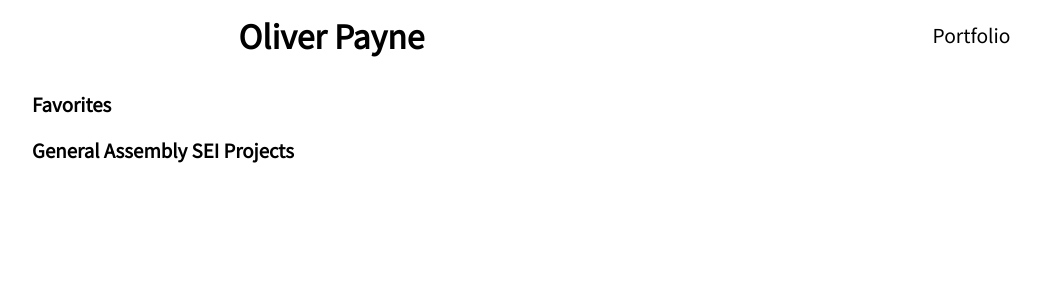
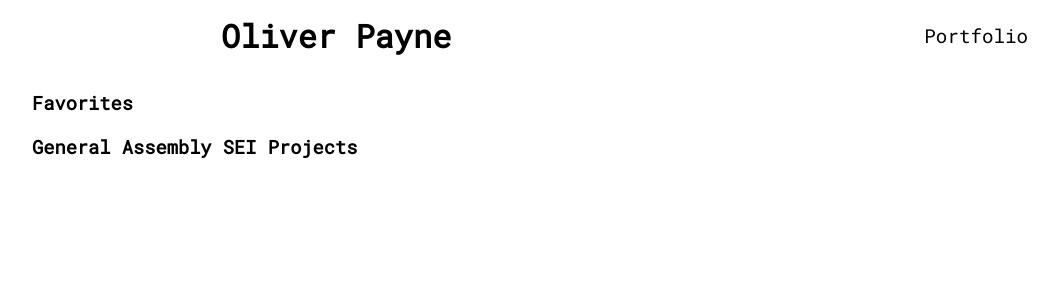
Before and after one commit to olliepayne/ollie-portfolio, a React (Create React App) app: page /portfolio in a window 1280 px wide. Shown: the top 300 px of the page, without its empty margins (8-1066 px from the left). Built offline with nearby package versions, Linux system fonts and the light colour scheme.

Commit message:
add entry thumbnails

```diff
--- a/src/pages/App/App.css
+++ b/src/pages/App/App.css
@@ -1,7 +1,5 @@
-@import url('https://fonts.googleapis.com/css2?family=Roboto&display=swap');
-@import url('https://fonts.googleapis.com/css2?family=Noto+Sans+JP&display=swap');
+@import url('https://fonts.googleapis.com/css2?family=Roboto+Mono&display=swap');
 
 body {
- /* font-family: 'Roboto', sans-serif; */
- font-family: 'Noto Sans JP', sans-serif;
+ font-family: 'Roboto Mono', monospace;
 }
--- a/src/pages/Portfolio/Portfolio.jsx
+++ b/src/pages/Portfolio/Portfolio.jsx
@@ -2,7 +2,7 @@ import { useState } from 'react'
 import CSS from './Portfolio.module.css'
 
 const Entry = (props) => {
- const { name, description, links } = props
+ const { name, description, links, thumbnailURL } = props
 
  return (
   <div className={CSS.entryContainer}>
@@ -15,6 +15,7 @@ const Entry = (props) => {
      ))}
     </ul>
    </div>
+   <img className={CSS.entryThumbnail} src={thumbnailURL} />
   </div>
  )
 }
@@ -35,7 +36,7 @@ const Section = (props) => {
    {isOpen &&
     <>
      {entries.map((entry) => (
-      <Entry key={entry.name} name={entry.name} description={entry.description} links={entry.links} />
+      <Entry key={entry.name} name={entry.name} description={entry.description} links={entry.links} thumbnailURL={entry.thumbnailURL} />
      ))}
     </>
    }
@@ -50,8 +51,35 @@ const Portfolio = () => {
     name={'Favorites'}
     entries={
      [
-      { name: 'JS Cave Generator', description: '2D cave/level generation using basic Cellular Automaton', links: [{ title: 'Deployment', url: 'http://op-js-cave-generator.surge.sh/' }, { title: 'GitHub', url: 'https://github.com/olliepayne/js-cave-generator' }] },
-      { name: 'Rosetta Send', description: 'Rock Climbing Route database. MERN stack, custom JWT auth.', links: [{ title: 'Deployment', url: 'https://blooming-retreat-36750.herokuapp.com/' }, { title: 'GitHub', url: 'https://github.com/olliepayne/rosetta-send-v2' }] }
+      {
+       name: 'JS Cave Generator',
+       description: '2D cave/level generation using basic Cellular Automaton',
+       links: [
+        {
+         title: 'Deployment',
+         url: 'http://op-js-cave-generator.surge.sh/'
+        },
+        {
+         title: 'GitHub',
+         url: 'https://github.com/olliepayne/js-cave-generator'
+        }
+       ],
+       thumbnailURL: 'https://i.imgur.com/ov2oq6Q.png'
+      },
+      {
+       name: 'Rosetta Send',
+       description: 'Rock Climbing Route database. MERN stack, custom JWT auth.',
+       links: [
+        {
+         title: 'Deployment',
+         url: 'https://blooming-retreat-36750.herokuapp.com/'
+        },
+        {
+         title: 'GitHub',
+         url: 'https://github.com/olliepayne/rosetta-send-v2'
+        }
+       ]
+      }
      ]
     }
    />
--- a/src/pages/Portfolio/Portfolio.module.css
+++ b/src/pages/Portfolio/Portfolio.module.css
@@ -9,7 +9,7 @@
 .sectionName:hover {
  cursor: pointer;
  opacity: 50%;
- transform: translateY(-5px);
+ transform: scale(1.1);
  text-decoration: underline;
 }
 
@@ -17,9 +17,20 @@
 .entryContainer {
  margin-bottom: 10px;
  display: flex;
- flex-direction: column;
+ justify-content: space-around;
  align-items: flex-start;
  background-color: whitesmoke;
+ box-shadow: 5px 5px 10px rgba(0, 0, 0, 0.5);
+}
+
+.entryContainer:hover {
+ transform: translateY(-5px);
+ transition: 0.5s ease-in-out;
+}
+
+.entryThumbnail {
+ width: 320px;
+ height: 180px;
 }
 
 .entryContent {
```
Also changed, not shown: 1 other file (tests, documents, lock files or other folders).
